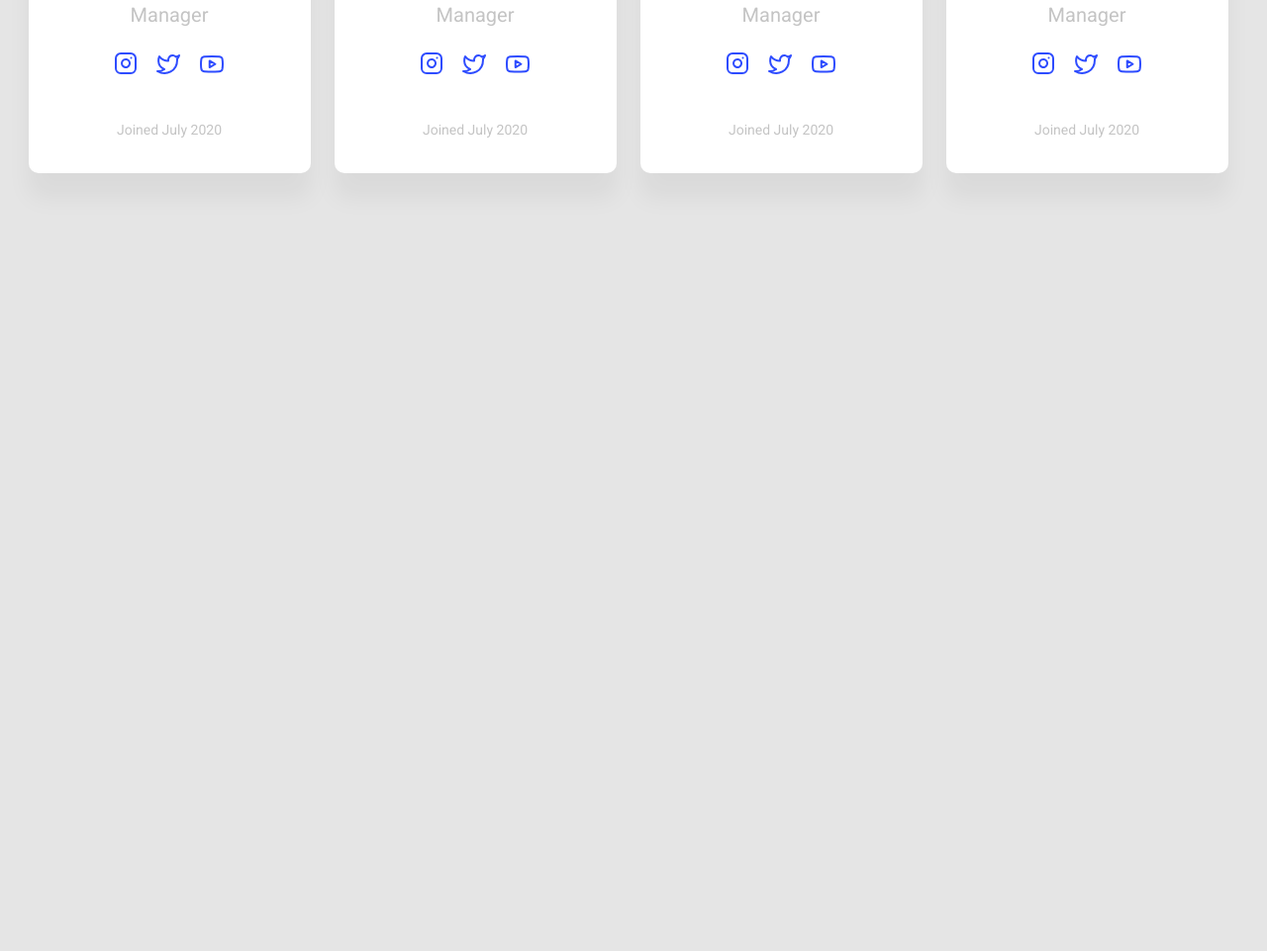
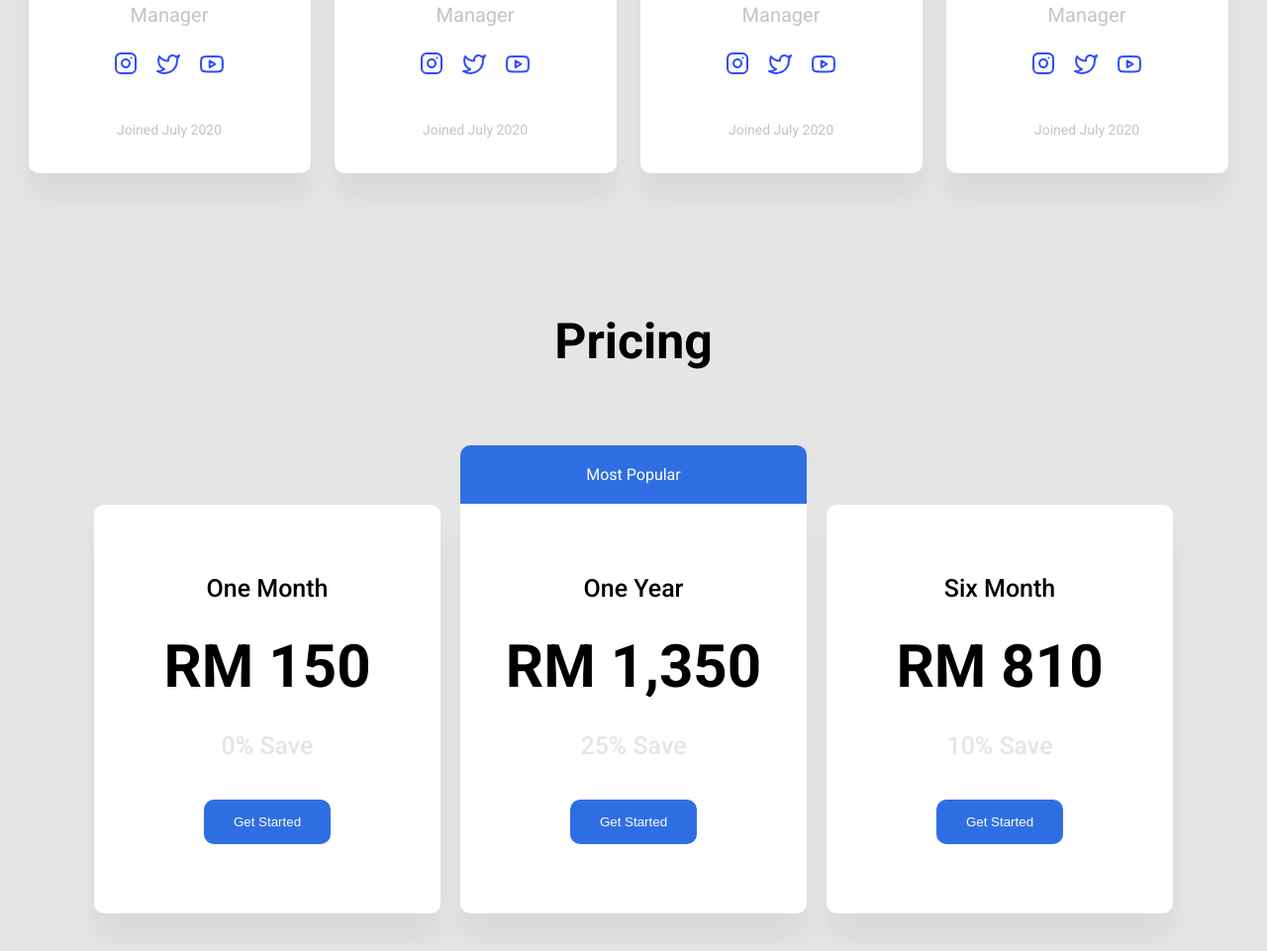
Before and after one commit to Serzhs/yoga-landing-page, a plain HTML site: page index.html in a window 1280 px wide. Shown: the part 3568-4529 px from the top of the page at 99% size. Before the commit the page ends 3883 px from the top, so only its background shows below. Drawn offline with Linux system fonts and the light colour scheme.

Commit message:
Finished pricing section

```diff
--- a/index.html
+++ b/index.html
@@ -285,5 +285,63 @@
             </div>
         </div>
     </section>
+    <section class="pricing">
+        <div class="pricing__container">
+            <h1 class="pricing__header">Pricing</h1>
+
+            <div class="pricing__list">
+                <div class="pricing__pricing-plan">
+                    <span class="pricing__time-range">
+                        One Month
+                    </span>
+                    <span class="pricing__price">
+                        RM 150
+                    </span>
+                    <span class="pricing__discount">
+                        0% Save
+                    </span>
+                    <button class="pricing__button">
+                        Get Started
+                    </button>
+                </div>
+
+                <div class="pricing__pricing-plan pricing__pricing-plan--popular">
+                    <div class="pricing__popular">
+                        Most Popular
+                    </div>
+                    <span class="pricing__time-range">
+                        One Year
+                    </span>
+                    <span class="pricing__price">
+                        RM 1,350
+                    </span>
+                    <span class="pricing__discount">
+                        25% Save
+                    </span>
+                    <button class="pricing__button">
+                        Get Started
+                    </button>
+                </div>
+
+                <div class="pricing__pricing-plan">
+                    <span class="pricing__time-range">
+                        Six Month
+                    </span>
+                    <span class="pricing__price">
+                        RM 810
+                    </span>
+                    <span class="pricing__discount">
+                        10% Save
+                    </span>
+                    <button class="pricing__button">
+                        Get Started
+                    </button>
+                </div>
+            </div>
+
+
+
+        </div>
+    </section>
 </body>
 </html>
--- a/styles.css
+++ b/styles.css
@@ -307,3 +307,88 @@ body {
     line-height: 16px;
     color: #C4C4C4;
 }
+
+.pricing {
+    padding-bottom: 140px;
+}
+
+.pricing__container {
+    max-width: 1223px;
+    margin: 0 auto;
+}
+
+.pricing__header {
+    font-size: 50px;
+    font-weight: 700;
+    line-height: 60px;
+    color: black;
+    padding-bottom: 135px;
+    text-align: center
+}
+
+.pricing__list {
+    display: grid;
+    grid-template-columns: 350px 350px 350px;
+    gap:20px;
+    justify-content: center;
+}
+
+.pricing__pricing-plan {
+    background-color: #FFFFFF;
+    box-shadow: 0px 25px 25px rgba(0, 0, 0, 0.05);
+    border-radius: 10px;
+    padding: 70px 15px;
+    text-align: center;
+    position: relative;
+}
+
+.pricing__pricing-plan--popular {
+    border-radius: 0 0 10px 10px;
+}
+
+.pricing__time-range {
+    display: block;
+    font-weight: 500;
+    font-size: 25px;
+    line-height: 29px;
+    color: #000000;
+    margin-bottom:30px;
+}
+
+.pricing__price {
+    display: block;
+    font-size: 60px;
+    font-weight: 700;
+    line-height: 70px;
+    color: #000000;
+    margin-bottom: 30px;
+}
+
+.pricing__discount {
+    display: block;
+    font-weight: 500;
+    font-size: 25px;
+    line-height: 29px;
+    color: #E5E5E5;
+    margin-bottom: 40px;
+}
+
+.pricing__button {
+    border-radius: 10px;
+    color: #ffffff;
+    padding: 15px 30px;
+    border: none;
+    background-color: #2f6ee2;
+    cursor: pointer;
+}
+
+.pricing__popular {
+    background-color: #2f6ee2;
+    color: #ffffff;
+    position: absolute;
+    left: 0;
+    top: -60px;
+    width: 100%;
+    padding: 20px 10px;
+    border-radius: 10px 10px 0 0;
+}
```
